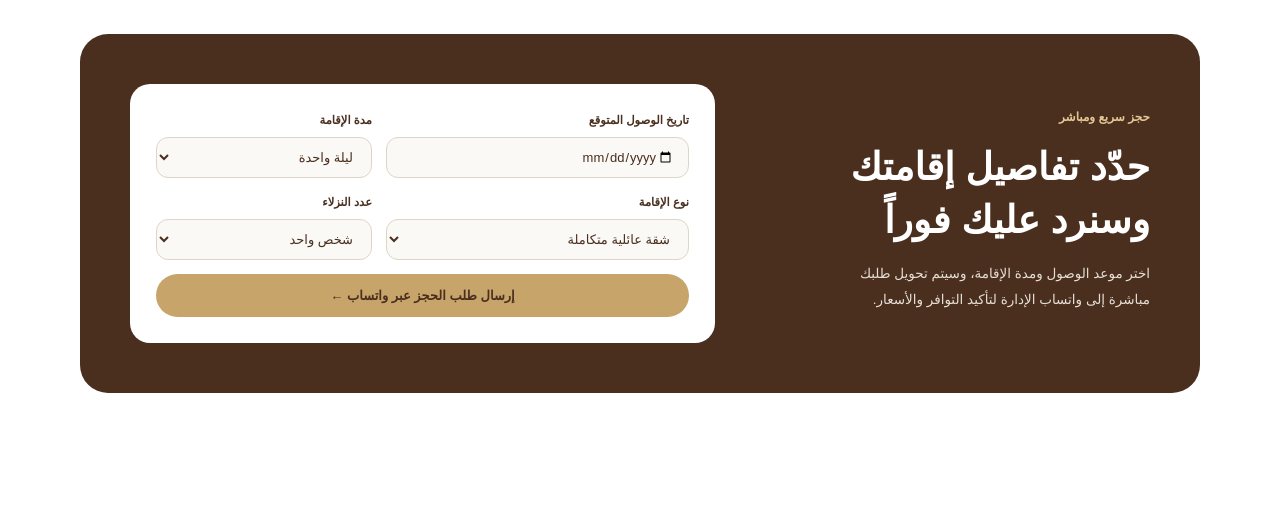
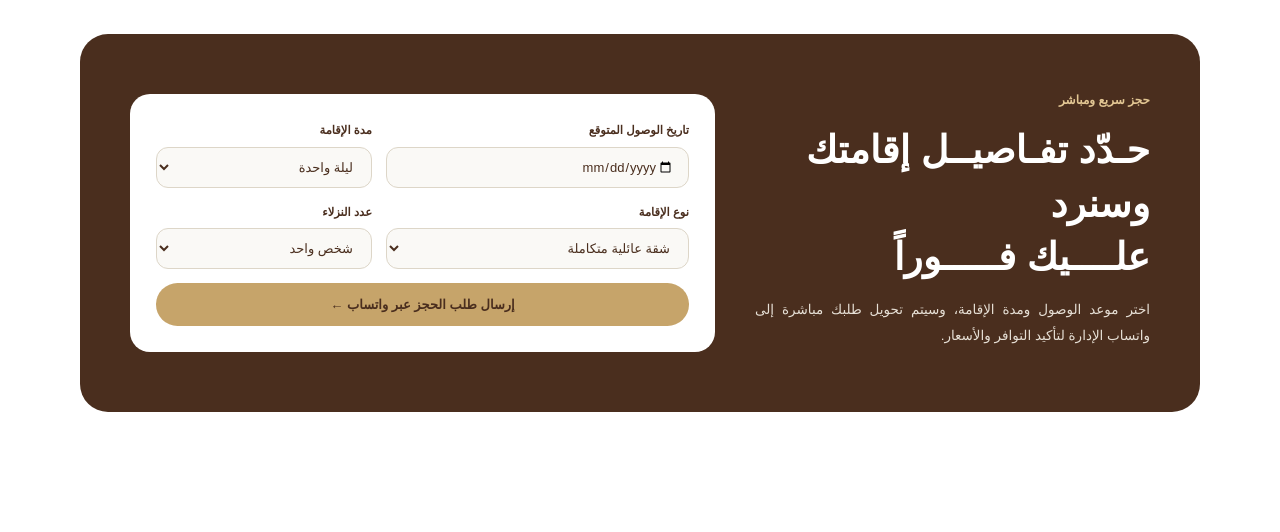
Before and after one commit to algmal214-sudo/HappyLife-Landing-Page, a plain HTML site: page index.html in a window 1280 px wide. Shown: the part 3000-3532 px from the top of the page. Drawn offline with Linux system fonts and the light colour scheme; a web font is replaced by a local one.

Commit message:
Update index.html

```diff
--- a/index.html
+++ b/index.html
@@ -741,8 +741,8 @@ section.pad{padding:80px 0}
     <div class="container booking-box">
       <div>
         <span class="kicker">حجز سريع ومباشر</span>
-        <h2>حدّد تفاصيل إقامتك<br> وسنرد عليك فوراً</h2>
-        <p>اختر موعد الوصول ومدة الإقامة، وسيتم تحويل طلبك <br> مباشرة إلى واتساب الإدارة لتأكيد التوافر والأسعار.</p>
+        <h2>حـدّد تفـاصيــل إقامتك وسنرد <br>علــــيك فـــــوراً</h2>
+        <p>اختر موعد الوصول ومدة الإقامة، وسيتم تحويل طلبك مباشرة إلى واتساب الإدارة لتأكيد التوافر والأسعار.</p>
       </div>
       <form class="booking-form" id="bookingForm">
         <div class="form-group">
```
